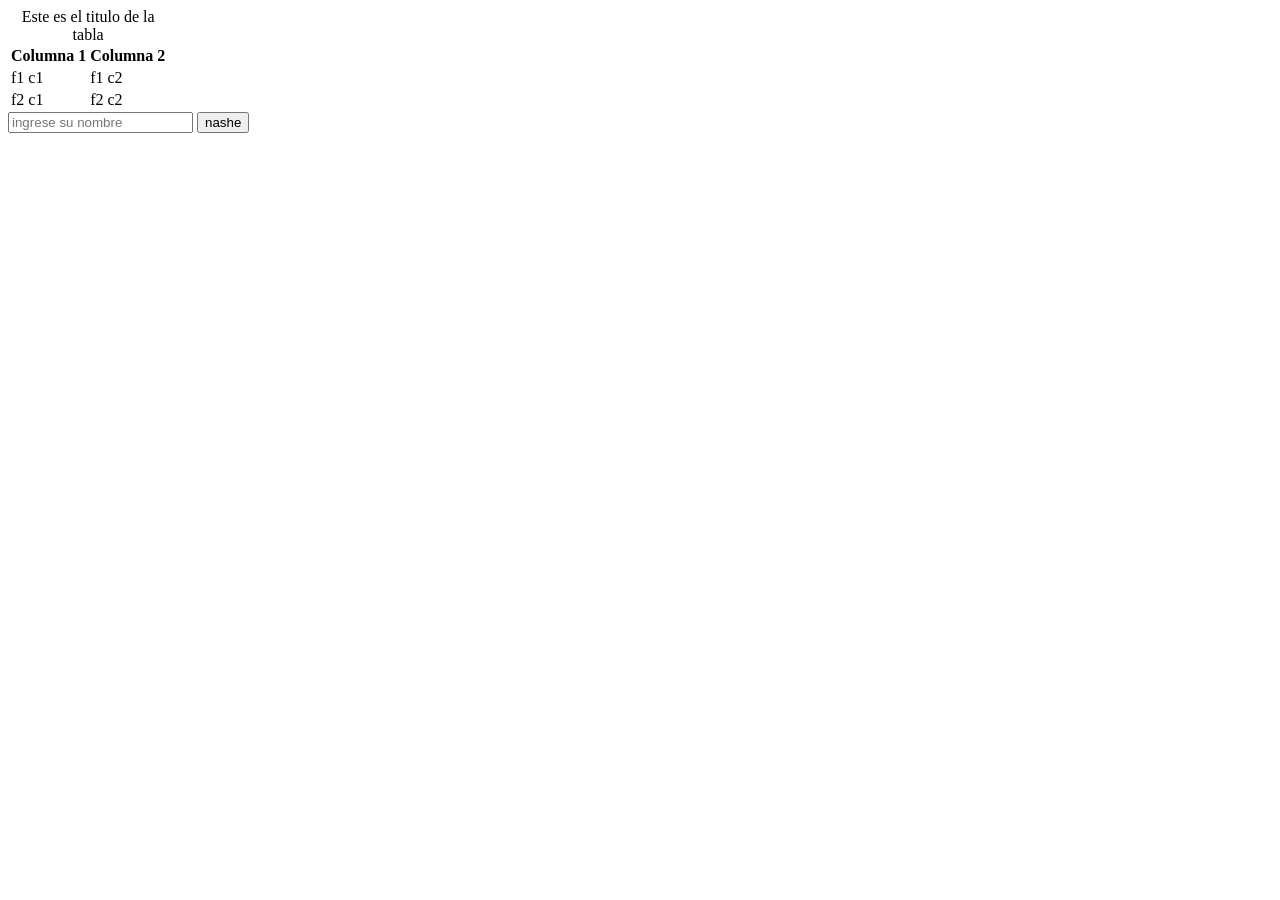
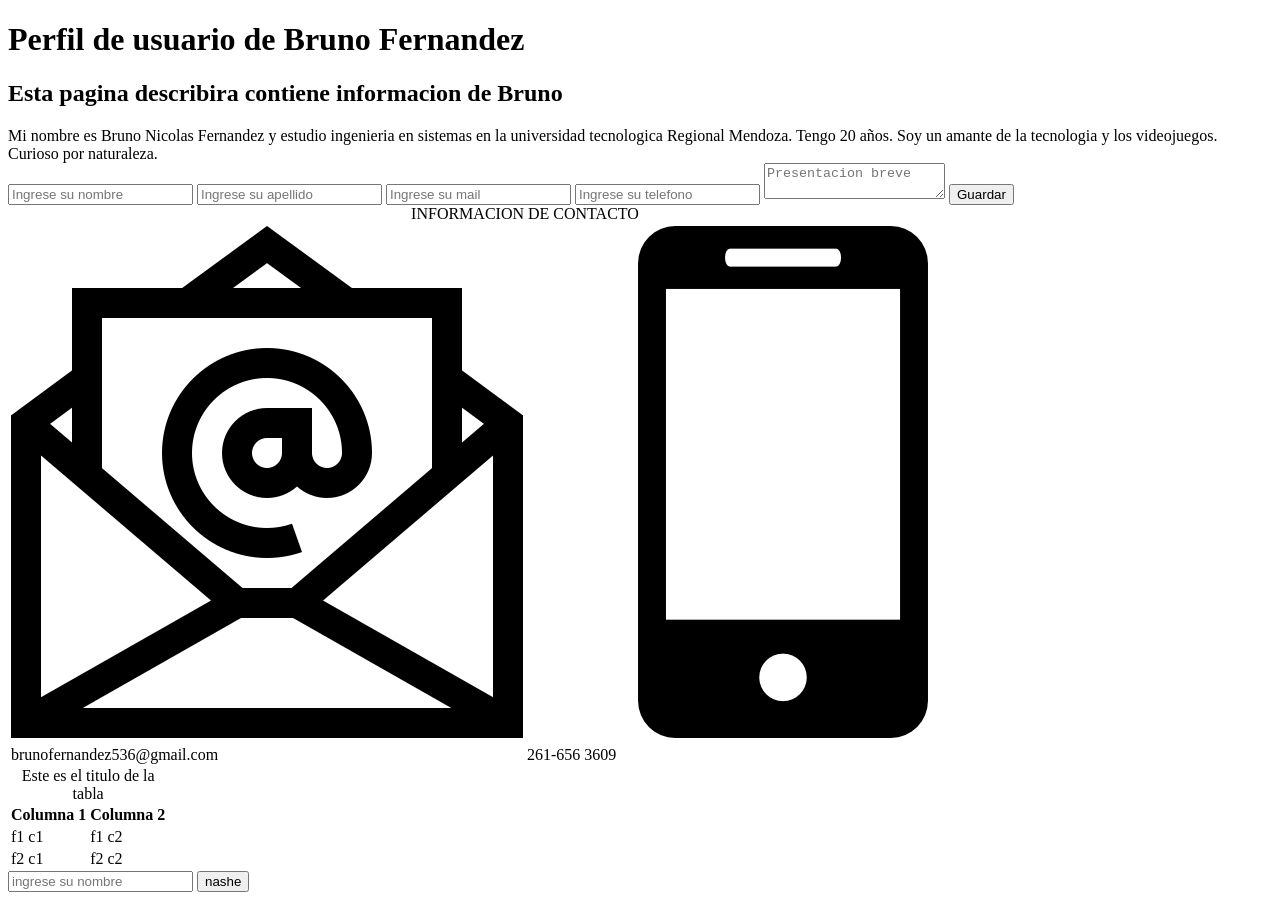
Before and after one commit to brunofernandez536/perfil-usuario-html, a plain HTML site: page index.html in a window 1280 px wide. Before the commit the page ends 800 px from the top, so only its background shows below. Drawn offline with Linux system fonts and the light colour scheme; files whose address does not match are found by name.

Commit message:
avanzando en el index

```diff
--- a/index.html
+++ b/index.html
@@ -6,6 +6,45 @@
     <title>Document</title>
 </head>
 <body>
+    <main>
+        <h1>Perfil de usuario de Bruno Fernandez</h1>
+        <h2>Esta pagina describira contiene informacion de Bruno</h2>
+        <div>
+            <article>
+                Mi nombre es Bruno Nicolas Fernandez y estudio ingenieria en sistemas en la universidad tecnologica Regional Mendoza.
+                Tengo 20 años. Soy un amante de la tecnologia y los videojuegos. Curioso por naturaleza.
+            </article>
+        </div>
+        <div>
+            <form>
+                <input type="text" placeholder="Ingrese su nombre">
+                <input type="text" placeholder="Ingrese su apellido">
+                <input type="email" placeholder="Ingrese su mail">
+                <input type="number" placeholder="Ingrese su telefono">
+                <textarea name="bibliografia" id="a" placeholder="Presentacion breve"></textarea>
+                <button type="submit">Guardar</button>
+            </form>
+        </div>
+    </main>
+    <footer>
+        <div>
+            <table>
+                <caption>INFORMACION DE CONTACTO</caption>
+                <thead>
+                    <tr>
+                        <td><img src="C:\Users\Estudiante\Desktop\facultad\desarrollo de software\clase 27-8\perfil-usuario-html\assets\email.png" alt="email"></td>
+                        <td><img src="C:\Users\Estudiante\Desktop\facultad\desarrollo de software\clase 27-8\perfil-usuario-html\assets\telefono-movil.png" alt="telefono"></td>
+                    </tr>
+                </thead>
+                <tbody>
+                    <tr>
+                        <td>brunofernandez536@gmail.com</td>
+                        <td>261-656 3609</td>
+                    </tr>
+                </tbody>
+            </table>
+        </div>
+    </footer>
     <table>
         <caption>
             Este es el titulo de la tabla
```
Also changed, not shown: assets/email.png (added), assets/telefono-movil.png (added).
